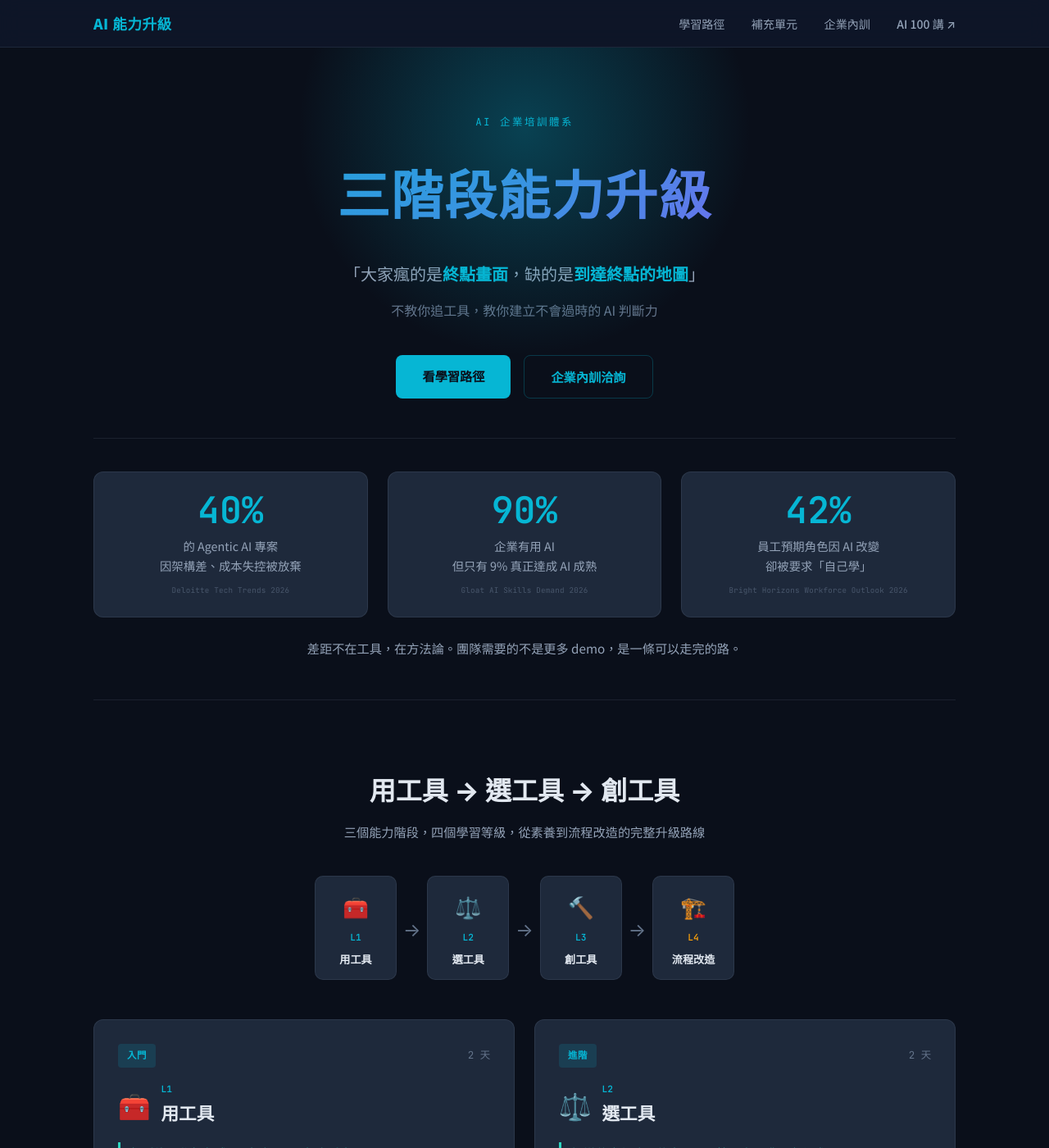
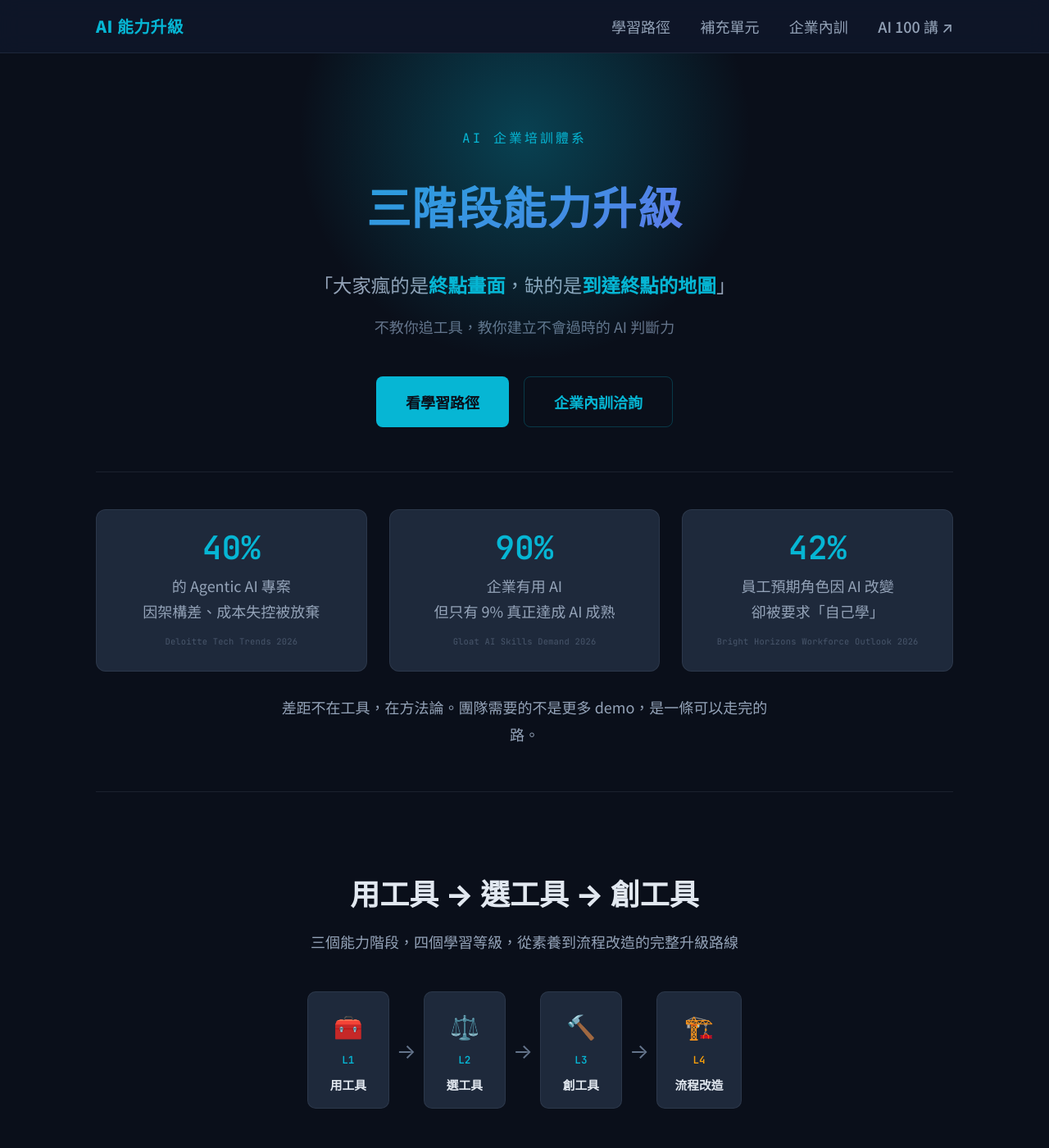
Before and after one commit to ai-cooperation/ai-path, a Jekyll site: the page built from index.md, in a window 1280 px wide and 1400 px high. Shown: the whole window at 82% size. Built offline with Jekyll 4.4.1, drawn with Linux system fonts in a browser that asks for light colours.

Commit message:
style: 老花眼字體調整 + 修 compare-row 圖片寬度
- html font-size: 18px 基準（符合 reading-glasses 規範）
- 正文、卡片描述、tagline 統一 ≥ 1rem (18px)
- supplement-body: 1.05rem + h2/h3 放大
- 按鈕: min-height 48px, font-size 1rem
- 修 .img-label img: 補 width:100% + display:block
  解決 compare-row 兩個對比圖片跑版問題

```diff
--- a/assets/css/style.css
+++ b/assets/css/style.css
@@ -33,6 +33,9 @@
 
 *, *::before, *::after { box-sizing: border-box; margin: 0; padding: 0; }
 
+/* reading-glasses: 18px base — 40-70 歲友善最低門檻 */
+html { font-size: 18px; }
+
 body {
   font-family: var(--font-sans);
   color: var(--text);
@@ -67,7 +70,7 @@ a:hover { color: var(--teal); }
 .site-header nav a {
   color: var(--text-muted);
   margin-left: 1.8rem;
-  font-size: 0.88rem;
+  font-size: 1rem;
   font-weight: 500;
   transition: color 0.2s;
 }
@@ -89,14 +92,14 @@ a:hover { color: var(--teal); }
 }
 .hero-eyebrow {
   font-family: var(--font-mono);
-  font-size: 0.78rem;
+  font-size: 0.88rem;
   letter-spacing: 0.2em;
   text-transform: uppercase;
   color: var(--cyan);
   margin-bottom: 1rem;
 }
 .hero-title {
-  font-size: clamp(2.4rem, 6vw, 4rem);
+  font-size: clamp(2rem, 5vw, 3rem);
   font-weight: 900;
   background: linear-gradient(135deg, var(--cyan), var(--purple));
   -webkit-background-clip: text;
@@ -106,7 +109,7 @@ a:hover { color: var(--teal); }
   letter-spacing: 0.02em;
 }
 .hero-quote {
-  font-size: clamp(1rem, 2.5vw, 1.25rem);
+  font-size: clamp(1.05rem, 2.5vw, 1.3rem);
   color: var(--text-muted);
   margin-bottom: 0.75rem;
   max-width: 640px;
@@ -126,9 +129,13 @@ a:hover { color: var(--teal); }
   background: var(--cyan);
   color: #0a0f1a;
   padding: 0.75rem 2rem;
+  min-height: 48px;
   border-radius: 8px;
   font-weight: 700;
-  font-size: 0.95rem;
+  font-size: 1rem;
+  display: inline-flex;
+  align-items: center;
+  justify-content: center;
   transition: all 0.2s;
 }
 .btn-primary:hover {
@@ -142,9 +149,13 @@ a:hover { color: var(--teal); }
   border: 1px solid var(--border-glow);
   color: var(--cyan);
   padding: 0.75rem 2rem;
+  min-height: 48px;
   border-radius: 8px;
   font-weight: 600;
-  font-size: 0.95rem;
+  font-size: 1rem;
+  display: inline-flex;
+  align-items: center;
+  justify-content: center;
   transition: all 0.2s;
 }
 .btn-outline:hover {
@@ -186,14 +197,14 @@ a:hover { color: var(--teal); }
 }
 .pain-num {
   display: block;
-  font-size: 2.8rem;
+  font-size: 2.2rem;
   font-weight: 900;
   color: var(--cyan);
   font-family: var(--font-mono);
   line-height: 1;
   margin-bottom: 0.6rem;
 }
-.pain-card p { color: var(--text-muted); font-size: 0.9rem; line-height: 1.6; }
+.pain-card p { color: var(--text-muted); font-size: 1rem; line-height: 1.7; }
 .pain-source {
   display: block;
   font-family: var(--font-mono);
@@ -206,7 +217,7 @@ a:hover { color: var(--teal); }
 .pain-insight {
   text-align: center;
   color: var(--text-muted);
-  font-size: 0.95rem;
+  font-size: 1rem;
   max-width: 600px;
   margin: 0 auto;
 }
@@ -222,7 +233,7 @@ a:hover { color: var(--teal); }
 .section-desc {
   text-align: center;
   color: var(--text-muted);
-  font-size: 0.95rem;
+  font-size: 1rem;
   margin-bottom: 2.5rem;
 }
 
@@ -321,16 +332,16 @@ a:hover { color: var(--teal); }
 }
 
 .level-tagline {
-  font-size: 0.92rem;
+  font-size: 1rem;
   color: var(--teal);
   border-left: 3px solid var(--teal);
   padding-left: 0.8rem;
 }
 
 .level-desc {
-  font-size: 0.88rem;
+  font-size: 1rem;
   color: var(--text-muted);
-  line-height: 1.7;
+  line-height: 1.8;
 }
 
 /* === Day Items === */
@@ -354,7 +365,7 @@ a:hover { color: var(--teal); }
 .level-card.level-l4 .day-label { color: var(--gold); background: var(--gold-dim); }
 .day-content strong {
   display: block;
-  font-size: 0.88rem;
+  font-size: 0.95rem;
   color: var(--text);
   margin-bottom: 0.3rem;
 }
@@ -366,7 +377,7 @@ a:hover { color: var(--teal); }
   gap: 0.2rem;
 }
 .day-content ul li {
-  font-size: 0.82rem;
+  font-size: 0.9rem;
   color: var(--text-muted);
   padding-left: 1rem;
   position: relative;
@@ -442,8 +453,8 @@ a:hover { color: var(--teal); }
   display: block;
   margin-bottom: 0.2rem;
 }
-.supplement-info h3 { font-size: 1rem; font-weight: 700; color: var(--text); margin-bottom: 0.2rem; }
-.supplement-info p { font-size: 0.85rem; color: var(--text-muted); }
+.supplement-info h3 { font-size: 1.05rem; font-weight: 700; color: var(--text); margin-bottom: 0.2rem; }
+.supplement-info p { font-size: 0.95rem; color: var(--text-muted); }
 .supplement-arrow { font-size: 1.2rem; color: var(--text-dim); flex-shrink: 0; }
 
 /* === CTA Section === */
@@ -529,13 +540,14 @@ a:hover { color: var(--teal); }
   border: 1px solid var(--border);
   border-radius: var(--radius);
   padding: 2rem 2.5rem;
+  font-size: 1.05rem;
   line-height: 1.9;
 }
-.supplement-body h2 { font-size: 1.3rem; font-weight: 700; color: var(--cyan); margin: 2rem 0 0.8rem; }
-.supplement-body h3 { font-size: 1.05rem; font-weight: 700; color: var(--teal); margin: 1.5rem 0 0.6rem; }
+.supplement-body h2 { font-size: 1.4rem; font-weight: 700; color: var(--cyan); margin: 2rem 0 0.8rem; }
+.supplement-body h3 { font-size: 1.15rem; font-weight: 700; color: var(--teal); margin: 1.5rem 0 0.6rem; }
 .supplement-body p { color: var(--text-muted); margin-bottom: 1rem; }
 .supplement-body ul, .supplement-body ol { padding-left: 1.5rem; color: var(--text-muted); margin-bottom: 1rem; }
-.supplement-body li { margin-bottom: 0.4rem; }
+.supplement-body li { margin-bottom: 0.5rem; }
 .supplement-body strong { color: var(--text); }
 .supplement-body code {
   font-family: var(--font-mono);
@@ -549,17 +561,17 @@ a:hover { color: var(--teal); }
   width: 100%;
   border-collapse: collapse;
   margin: 1.5rem 0;
-  font-size: 0.88rem;
+  font-size: 0.95rem;
 }
 .supplement-body th {
   background: var(--bg-deep);
   color: var(--cyan);
-  padding: 0.6rem 0.9rem;
+  padding: 0.7rem 1rem;
   text-align: left;
   border-bottom: 1px solid var(--border);
 }
 .supplement-body td {
-  padding: 0.6rem 0.9rem;
+  padding: 0.7rem 1rem;
   border-bottom: 1px solid var(--border);
   color: var(--text-muted);
 }
```
Also changed, not shown: _supplements/gemini-image.md (+1 -0 lines).
